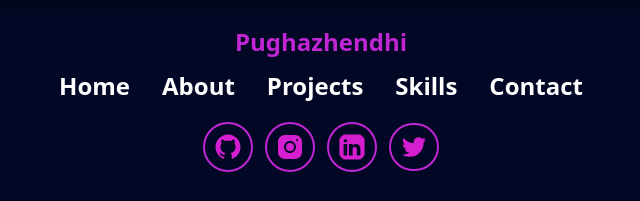
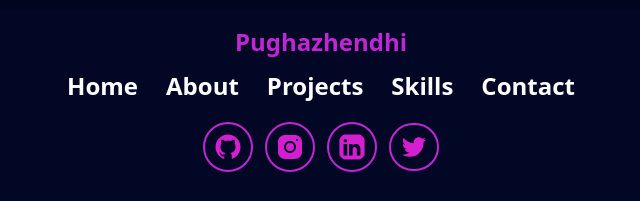
Before and after one commit to pughaz2003/Portfolio, a website: page index.html in a window 1280 px wide. Shown: the part 2807-3008 px from the top of the page, 319-959 px from the left. Drawn offline with nearby package versions, Linux system fonts and the light colour scheme; a web font is replaced by a local one.

Commit message:
modified

```diff
--- a/index.html
+++ b/index.html
@@ -323,7 +323,7 @@
 <footer class="bg-color-primary-light p-4">
   <p class="text-2xl font-semibold text-center text-fuchsia-600">Pughazhendhi</p>
   <div class="flex justify-center mt-3 ">
-    <ul class="flex  flex-wrap  justify-center gap-8 text-2xl  font-semibold ">
+    <ul class="flex  flex-wrap  justify-center gap-7 text-2xl  font-semibold ">
       <li><a href="#home" class="hover:text-color-secondary ease-in duration-200">Home</a></li>
       <li><a href="#about" class="hover:text-color-secondary ease-in duration-200">About</a></li>
       <li><a href="#projects" class="hover:text-color-secondary ease-in duration-200">Projects</a></li>
```
